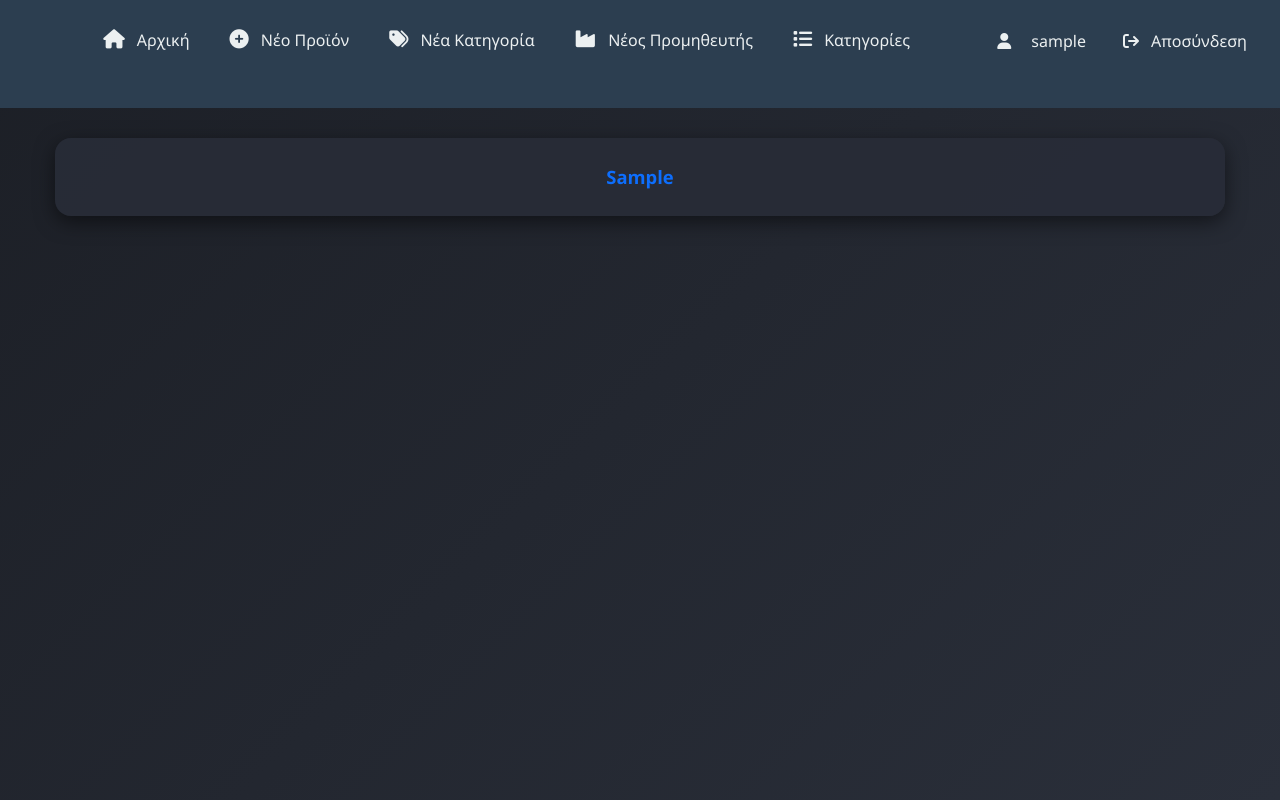
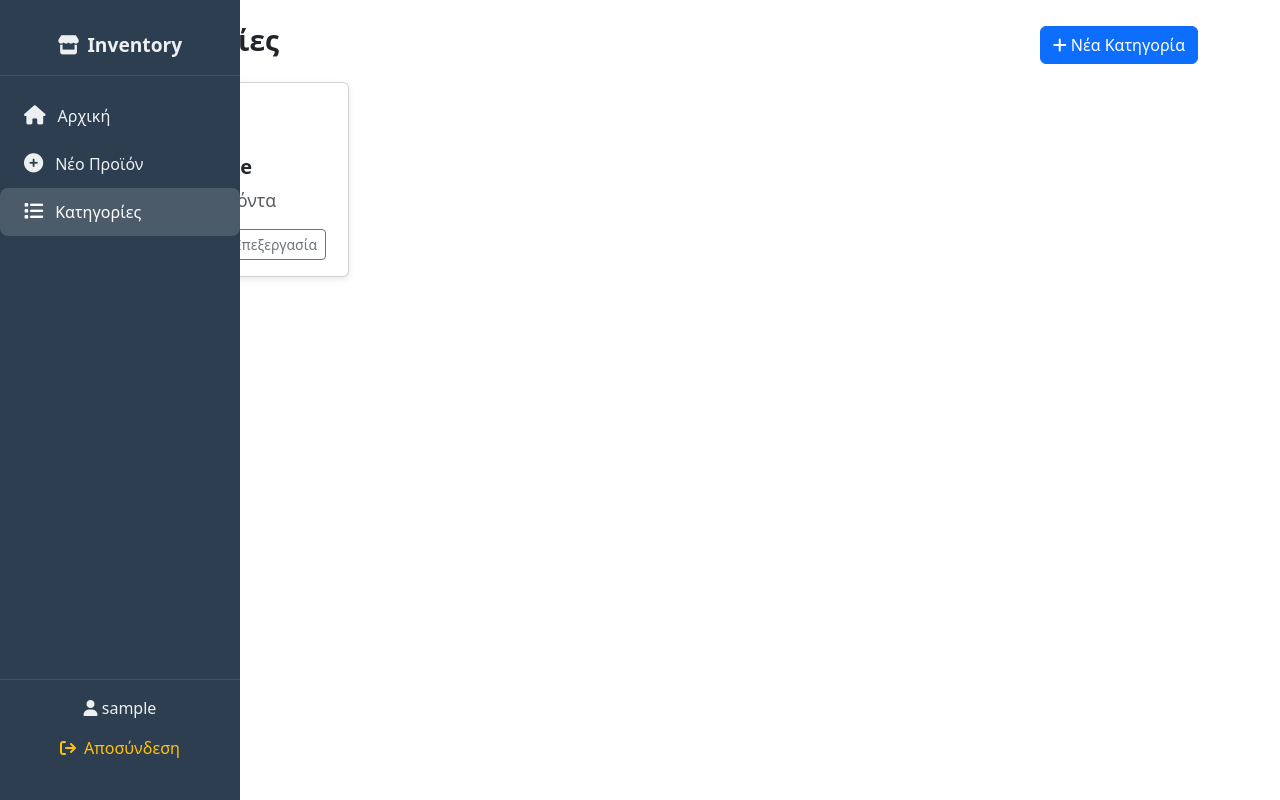
Before and after one commit to Dimitrios-Mourtzilas1999/Barcode-Scanner, a Flask app: page /category/list in a window 1280 px wide. Run offline with Flask 3, Linux system fonts and the light colour scheme; a user stored in the database is signed in; tables that the repository leaves empty hold one stand-in row (values such as "Sample post"); some libraries are stand-ins or nearby versions.

Commit message:
Change UI

```diff
--- a/category/routes.py
+++ b/category/routes.py
@@ -1,7 +1,8 @@
 from flask import Blueprint, jsonify, request, render_template, redirect, url_for, flash
+from sqlalchemy import func
 from .forms import RegisterCategoryForm
 from sqlalchemy.exc import DatabaseError, SQLAlchemyError
-from models import Category, Product
+from models import Category, Product, Supplier
 from extensions import db
 
 categorybp = Blueprint(
@@ -16,8 +17,21 @@ categorybp = Blueprint(
 
 @categorybp.route("/list", methods=["GET"])
 def categories():
-    categories = Category.query.all()
-    return render_template("categories_index.html", categories=categories)
+    page = request.args.get("page", 1, type=int)
+
+    categories = (
+        db.session.query(
+            Category.id,
+            Category.cat_type,
+            func.count(Product.id).label("product_count"),
+        )
+        .outerjoin(Product, Product.cat_id == Category.id)
+        .group_by(Category.id)
+        .order_by(Category.cat_type.asc())
+        .all()
+    )
+
+    return render_template("categories_index.html", categories=categories, page=page)
 
 
 @categorybp.route("/register-category", methods=["GET", "POST"])
@@ -29,7 +43,7 @@ def register_category():
         try:
             db.session.add(category)
             db.session.commit()
-            return redirect(url_for("dashboard"))
+            return redirect(url_for("category.categories"))
         except SQLAlchemyError as e:
             db.session.rollback()
             print(f"[ERROR]: {e}")
@@ -48,22 +62,31 @@ def get_categories():
     return jsonify({"status": "success", "category": category})
 
 
-@categorybp.route("/assign_to_category", methods=["POST"])
+@categorybp.route("/assign_product", methods=["POST"])
 def assign_to_category():
     barcodes = [
         b.strip() for b in request.form.get("barcodes", "").split(",") if b.strip()
     ]
     category_id = request.form.get("categories")
-    print(barcodes, category_id)
-
+    supplier_id = request.form.get("suppliers")
+    print(barcodes, category_id, supplier_id)
 
     if not category_id:
         flash("Δεν επιλέξατε κατηγορία!", "warning")
         return redirect(url_for("dashboard"))
 
+    if not supplier_id:
+        flash("Δεν επιλέξατε προμηθευτή!", "warning")
+        return redirect(url_for("dashboard"))
+
     category = Category.query.filter_by(id=int(category_id)).first()
+
+    supplier = Supplier.query.filter_by(id=int(supplier_id)).first()
     if not category:
         flash("Η κατηγορία δεν βρέθηκε!", "error")
+        return redirect(url_for("dashboard"))
+    elif not supplier:
+        flash("Ο προμηθευτής δεν βρέθηκε!", "error")
         return redirect(url_for("dashboard"))
 
     products = Product.query.filter(Product.barcode.in_(barcodes)).all()
@@ -74,7 +97,10 @@ def assign_to_category():
     try:
         db.session.query(Product).filter(
             Product.id.in_([p.id for p in products])
-        ).update({"cat_id": category.id}, synchronize_session=False)
+        ).update(
+            {"cat_id": category.id, "supplier_id": supplier.id},
+            synchronize_session=False,
+        )
         db.session.commit()
 
     except DatabaseError as e:
@@ -83,7 +109,5 @@ def assign_to_category():
         flash("Αποτυχία διαδικασίας καταχώρησης", "error")
         return redirect(url_for("dashboard"))
 
-    flash(
-        f"Επιτυχής καταχώρηση προϊόντων στην κατηγορία {category.cat_type}", "success"
-    )
+    flash(f"Επιτυχής καταχώρηση προϊόντων", "success")
     return redirect(url_for("dashboard"))
--- a/category/static/css/categories_index.css
+++ b/category/static/css/categories_index.css
@@ -1,95 +1,26 @@
-/* ===== Page Base ===== */
   body {
-    background: linear-gradient(135deg, #1c1f26, #2a2f3a);
-    font-family: 'Segoe UI', Tahoma, Geneva, Verdana, sans-serif;
-    color: #e6e9ef;
-    min-height: 100vh;
+    background-color: #f8f9fa;
   }
-
-/* ===== Flash Messages ===== */
-.flashes {
-    position: fixed;
-    top: 1rem;
-    width: 90%;
-    max-width: 600px;
-    left: 50%;
-    transform: translateX(-50%);
-    z-index: 99;
+  .category-card {
+    transition: all 0.2s ease-in-out;
+    border-radius: 15px;
+    box-shadow: 0 2px 6px rgba(0,0,0,0.1);
   }
-
-.alert {
-    border-radius: 12px;
-    background: rgba(30, 33, 42, 0.95);
-    color: #fff;
-    border: 1px solid #444;
+  .category-card:hover {
+    transform: translateY(-5px);
+    box-shadow: 0 5px 15px rgba(0,0,0,0.2);
   }
-
-/* ===== Categories Grid ===== */
-.categories {
-    display: grid;
-    grid-template-columns: repeat(auto-fit, minmax(200px, 1fr));
-    gap: 20px;
-    padding: 30px 15px;
-    max-width: 1200px;
-    margin: 0 auto;
+  .category-icon {
+    font-size: 2.5rem;
+    color: #0d6efd;
   }
-
-/* ===== Single Category Card ===== */
-.category {
-    background: rgba(40, 44, 55, 0.95);
-    border-radius: 16px;
-    box-shadow: 0 6px 20px rgba(0, 0, 0, 0.5);
-    transition: transform 0.3s ease, box-shadow 0.3s ease, background 0.3s ease;
-    text-align: center;
-    padding: 25px 20px;
+  .category-title {
+    font-weight: 600;
   }
-
-/* Hover Effects */
-.category:hover {
-    transform: translateY(-5px);
-    box-shadow: 0 12px 28px rgba(0, 0, 0, 0.6);
-    background: rgba(50, 55, 68, 0.95);
+  .product-count {
+    font-size: 1.1rem;
   }
-
-/* Category Name Styling */
-.category-name a {
-    display: block;
-    font-size: 1.15rem;
-    font-weight: 600;
-    color: #0d6efd;
-    text-decoration: none;
-    transition: color 0.3s, text-shadow 0.3s;
+  .badge-count {
+    font-size: 0.9rem;
+    background-color: #0d6efd;
   }
-
-.category-name a:hover {
-    color: #6610f2;
-    text-shadow: 0 0 8px rgba(102,16,242,0.7);
-}
-
-/* Optional Badge/Icon */
-.category .badge {
-    display: inline-block;
-    margin-top: 10px;
-    background: linear-gradient(135deg, #0d6efd, #6610f2);
-    color: #fff;
-    padding: 4px 10px;
-    border-radius: 20px;
-    font-size: 0.75rem;
-}
-
-/* ===== Responsive ===== */
-@media (max-width: 576px) {
-    .categories {
-        grid-template-columns: repeat(auto-fit, minmax(150px, 1fr));
-        padding: 20px 10px;
-        gap: 15px;
-    }
-
-    .category {
-        padding: 20px 15px;
-    }
-
-    .category-name a {
-        font-size: 1rem;
-    }
-}
--- a/category/templates/categories_index.html
+++ b/category/templates/categories_index.html
@@ -1,21 +1,18 @@
-{%extends "base.html"%}
+{% extends "base.html" %}
 
+{% block css %}
+<link rel="stylesheet" href="{{ url_for('static', filename='css/bootstrap.min.css') }}">
+<link rel="stylesheet" href="https://cdnjs.cloudflare.com/ajax/libs/font-awesome/6.5.1/css/all.min.css">
+<link rel="stylesheet" href="{{ url_for('category.static', filename='css/categories_index.css') }}">
+{% endblock %}
 
-{%block css %}
+{% block content %}
 
-<link rel="stylesheet" href="{{url_for('static',filename='css/bootstrap.min.css')}}">
-<link rel="stylesheet" href="{{url_for('category.static',filename='css/categories_index.css')}}">
-<link rel="stylesheet" href="https://cdnjs.cloudflare.com/ajax/libs/font-awesome/6.5.1/css/all.min.css">
-
-{%endblock%}
-
-{%block content %}
-
-{%include 'menu.html'%}
+{% include 'menu.html' %}
 
 {% with messages = get_flashed_messages(with_categories=true) %}
   {% if messages %}
-    <div class="flashes container mt-3">
+    <div class="container mt-3">
       {% for category, message in messages %}
         <div class="alert alert-{{ category }} alert-dismissible fade show" role="alert">
           {{ message }}
@@ -26,21 +23,44 @@
   {% endif %}
 {% endwith %}
 
+{% if categories %}
+<div class="container mt-4">
+  <div class="d-flex justify-content-between align-items-center mb-3">
+    <h3 class="fw-bold"><i class="fa-solid fa-list"></i> Κατηγορίες</h3>
+    <a href="{{url_for('category.register_category')}}">
+      <button class="btn btn-primary"><i class="fa-solid fa-plus"></i> Νέα Κατηγορία</button>
+    </a>
+  </div>
 
-
-{%if categories %}
-
-<nav>
-  <div class="categories">
-    {%for category in categories%}
-      <div class="category">
-        <div class="category-name">
-          <a href="{{url_for('category.categories')}}">{{category.cat_type}}</a>
+  <div class="row g-3">
+    {% for cat in categories %}
+    <div class="col-12 col-sm-6 col-md-4 col-lg-3">
+      <div class="card category-card h-100">
+        <div class="card-body text-center">
+          <i class="fa-solid fa-boxes-stacked category-icon mb-3"></i>
+          <h5 class="category-title mb-2">{{ cat.cat_type }}</h5>
+          <p class="text-muted mb-3 product-count">
+            <i class="fa-solid fa-cubes me-1"></i>
+            <span class="fw-bold">{{ cat.product_count }}</span> προϊόντα
+          </p>
+          <div>
+            <a href="#" class="btn btn-outline-primary btn-sm">
+              <i class="fa-solid fa-eye"></i> Προβολή
+            </a>
+            <a href="#" class="btn btn-outline-secondary btn-sm">
+              <i class="fa-solid fa-pen"></i> Επεξεργασία
+            </a>
+          </div>
         </div>
       </div>
-    {%endfor%}
+    </div>
+    {% endfor %}
+  </div>
+</div>
+{% else %}
+<div class="container mt-5 text-center">
+  <h5 class="text-muted">Δεν υπάρχουν διαθέσιμες κατηγορίες.</h5>
+</div>
+{% endif %}
 
-</nav>
-{%endif%}
-
-{%endblock%}
+{% endblock %}
--- a/static/css/menu.css
+++ b/static/css/menu.css
@@ -1,99 +1,119 @@
-/* Sidebar container */
+/* ===== Sidebar container ===== */
 #sidebarMenu {
   display: flex;
-  flex-direction: row;
-  justify-content: flex-start;
-  align-items: flex-start;
-  width: 100%;
-  min-height: 100px;
+  flex-direction: column; /* vertical layout */
+  justify-content: space-between;
+  width: 240px;           /* fixed width */
+  height: 100vh;          /* full viewport height */
   background-color: #2c3e50;
-  padding: 1rem;
+  padding: 1rem 0;
   box-sizing: border-box;
+  position: fixed;        /* stays fixed while scrolling */
+  top: 0;
+  left: 0;
+  transition: all 0.3s ease-in-out;
+  z-index: 1000;
 }
 
-/* Optional header section */
+/* ===== Sidebar header ===== */
 .sidebar__header {
   display: flex;
   justify-content: center;
   align-items: center;
   height: 60px;
+  font-size: 1.2rem;
+  font-weight: bold;
+  color: #ecf0f1;
   margin-bottom: 1rem;
   border-bottom: 1px solid rgba(255, 255, 255, 0.1);
 }
 
-
-#assignBtn,.btn-delete{
-  position: relative;
-  top:10px;
-}
-/* Sidebar actions list */
+/* ===== Sidebar actions list ===== */
 .sidebar__actions {
-    display: flex;
-    width: 100%;
-    flex-direction: row;
-    justify-content: center;
-    gap: 0.5rem;
-    list-style: none;
-    margin: 0;
-    padding: 0;
-    align-items: center;
+  list-style: none;
+  margin: 0;
+  padding: 0;
+  display: flex;
+  flex-direction: column;
 }
 
-/* Individual buttons */
+/* ===== Individual sidebar buttons ===== */
 .sidebar__btn {
   display: flex;
   align-items: center;
   gap: 0.75rem;
   text-decoration: none;
   color: #ecf0f1;
-  background-color: transparent;
-  padding: 0.75rem 1rem;
+  padding: 0.75rem 1.5rem;
   border-radius: 8px;
-  transition: background-color 0.2s ease;
+  transition: all 0.2s ease;
+  font-weight: 500;
 }
 
-.sidebar__btn:hover {
-  background-color: rgba(255, 255, 255, 0.1);
+.sidebar__btn:hover,
+.sidebar__btn.active {
+  background-color: rgba(255, 255, 255, 0.15);
+  color: #fff;
 }
 
-/* Icons */
+/* Icons inside buttons */
 .sidebar__btn i {
   font-size: 1.2rem;
 }
 
-
-.hidden{
-    display: none;
+/* ===== User info / Sign out ===== */
+.user-info {
+  display: flex;
+  flex-direction: column;
+  align-items: center;
+  gap: 0.5rem;
+  padding: 1rem;
+  border-top: 1px solid rgba(255, 255, 255, 0.1);
+  color: #ecf0f1;
 }
 
-.sign-out-btn{
-    display: flex;
-    align-items: center;
-    gap: 0.75rem;
-    text-decoration: none;
-    color: #ecf0f1;
-    background-color: transparent;
-    padding: 0.75rem 1rem;
-    border-radius: 8px;
-    transition: background-color 0.2s ease;
-}
-
-.user-info{
+.sign-out-btn {
   display: flex;
-  justify-content: center;
   align-items: center;
-  gap: 20px;
-  color: #ecf0f1;
-  margin-left: auto;
+  gap: 0.5rem;
+  text-decoration: none;
+  color: #ffc107;
+  padding: 0.5rem 1rem;
+  border-radius: 8px;
+  transition: all 0.2s ease;
 }
 
 .sign-out-btn:hover {
   background-color: rgba(255, 255, 255, 0.1);
-
+  color: #fff;
 }
 
-.close{
+/* ===== Responsive adjustments ===== */
+@media (max-width: 768px) {
+  #sidebarMenu {
+    width: 100%;
+    height: auto;
+    flex-direction: row;
+    justify-content: space-around;
+    padding: 0.5rem 0;
     position: relative;
-    right: 4%;
-    bottom: 22px;
+  }
+
+  .sidebar__actions {
+    flex-direction: row;
+    gap: 0.5rem;
+  }
+
+  .user-info {
+    flex-direction: row;
+    border-top: none;
+    border-left: 1px solid rgba(255, 255, 255, 0.2);
+    margin-left: auto;
+    padding-left: 1rem;
+  }
 }
+
+.main-content {
+    margin-left: 240px; /* same as sidebar width */
+    padding: 1rem;
+}
--- a/templates/menu.html
+++ b/templates/menu.html
@@ -1,49 +1,43 @@
 {% extends "base.html" %}
 
-{%block css %}
-<link rel="stylesheet" href="{{url_for('static',filename='css/menu.css')}}">
-{%endblock%}
+{% block css %}
+<link rel="stylesheet" href="{{ url_for('static', filename='css/menu.css') }}">
+<link rel="stylesheet" href="https://cdnjs.cloudflare.com/ajax/libs/font-awesome/6.5.1/css/all.min.css">
+<link rel="stylesheet" href="{{ url_for('static', filename='css/bootstrap.min.css') }}">
+{% endblock %}
 
 {% block content %}
 
 <nav id="sidebarMenu" class="sidebar">
+  <div>
     <div class="sidebar__header">
+      <i class="fa-solid fa-store me-2"></i> Inventory
     </div>
 
     <ul class="sidebar__actions">
       <li>
-            <a href="{{ url_for('dashboard') }}" class="sidebar__btn">
+        <a href="{{ url_for('dashboard') }}" class="sidebar__btn {% if request.endpoint == 'dashboard' %}active{% endif %}">
           <i class="fa fa-home"></i> Αρχική
         </a>
       </li>
 
       <li>
-            <a href="{{ url_for('product.register_product') }}" class="sidebar__btn">
+        <a href="{{ url_for('product.register_product') }}" class="sidebar__btn {% if request.endpoint == 'product.register_product' %}active{% endif %}">
           <i class="fa fa-plus-circle"></i> Νέο Προϊόν
         </a>
       </li>
 
       <li>
-            <a href="{{ url_for('category.register_category') }}" class="sidebar__btn">
-                <i class="fa fa-tags"></i> Νέα Κατηγορία
-            </a>
-        </li>
-
-        <li>
-            <a href="{{ url_for('supplier.register_supplier') }}" class="sidebar__btn">
-                <i class="fa fa-industry"></i> Νέος Προμηθευτής
-            </a>
-        </li>
-
-        <li>
-            <a href="{{ url_for('category.categories') }}" class="sidebar__btn">
+        <a href="{{ url_for('category.categories') }}" class="sidebar__btn {% if request.endpoint == 'category.categories' %}active{% endif %}">
           <i class="fa fa-list"></i> Κατηγορίες
         </a>
       </li>
     </ul>
-    <div class="user-info">
-        <i class="fa fa-user"></i> {{current_user.username}}
-        <a class="btn sign-out-btn" href="{{url_for('auth.logout')}}">
+  </div>
+
+  <div class="user-info text-center">
+    <div><i class="fa fa-user"></i> {{ current_user.username }}</div>
+    <a class="sign-out-btn" href="{{ url_for('auth.logout') }}">
       <i class="fa fa-sign-out"></i>
       <span class="sign-out-label">Αποσύνδεση</span>
     </a>
```
Also changed, not shown: static/css/dashboard.css (+57 -8 lines), static/js/dashboard.js (+0 -7 lines), templates/dashboard.html (+6 -12 lines), static/qrcodes/0987.png (added), static/qrcodes/112345.png (added). Lines whose indentation alone changed are shown as unchanged.
